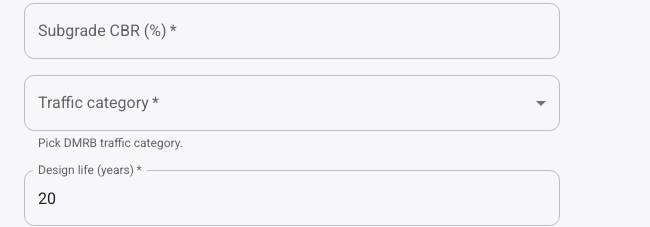
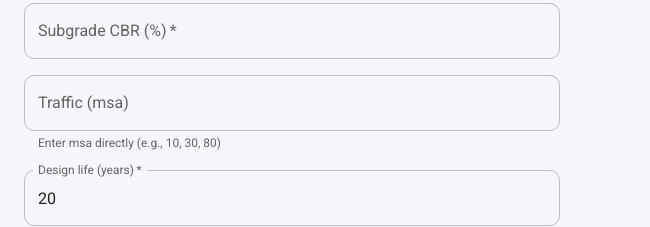
Before and after one commit to olivercook1/thepavementcookbook, a React (Vite) app in the folder pavement-ui/: page / in a window 1280 px wide. Shown: the part 270-497 px from the top of the page, without its empty margins (0-650 px from the left). Built offline with nearby package versions, Linux system fonts and the light colour scheme.

Commit message:
feat(ui): replace Traffic Category with MSA + retro fixes

```diff
--- a/pavement-ui/src/components/CalcForm.jsx
+++ b/pavement-ui/src/components/CalcForm.jsx
@@ -27,21 +27,20 @@ export default function CalcForm({
           fullWidth
         />
 
-        <FormControl fullWidth required
-          error={!!fieldErrors.trafficCategory && (touched.trafficCategory || form.trafficCategory !== "")}>
-          <InputLabel id="tc-label">Traffic category</InputLabel>
-          <Select
-            labelId="tc-label" id="trafficCategory" name="trafficCategory"
-            label="Traffic category" value={form.trafficCategory}
-            onChange={onChange} onBlur={onBlur}
-          >
-            <MenuItem value="" disabled>Choose…</MenuItem>
-            {TC_OPTIONS.map(o => <MenuItem key={o} value={o}>{o}</MenuItem>)}
-          </Select>
-          <FormHelperText>
-            {(touched.trafficCategory || form.trafficCategory !== "") ? fieldErrors.trafficCategory : "Pick DMRB traffic category."}
-          </FormHelperText>
-        </FormControl>
+       <TextField
+  id="msa"
+  name="msa"
+  label="Traffic (msa)"
+  type="number"
+  inputProps={{ min: 0, step: "0.1" }}
+  value={form.msa}
+  onChange={onChange}
+  onBlur={onBlur}
+  error={!!fieldErrors.msa && (touched.msa || form.msa !== "")}
+  helperText={(touched.msa || form.msa !== "") ? fieldErrors.msa : "Enter msa directly (e.g., 10, 30, 80)"}
+  fullWidth
+/>
+
 
         <TextField
           id="designLife" name="designLife" label="Design life (years)" type="number"
--- a/pavement-ui/src/pages/DesignCalc.jsx
+++ b/pavement-ui/src/pages/DesignCalc.jsx
@@ -12,9 +12,12 @@ import { API_BASE, httpText } from "../api/http";
 
 export default function DesignCalc() {
   const [form, setForm] = useState({
-    cbr: "", trafficCategory: "", designLife: "20", pavementType: "flexible",
-    fc2Option: "SUBBASE_ONLY_UNBOUND",
-  });
+  cbr: "", msa: "", designLife: "20", pavementType: "flexible",
+     fc2Option: "SUBBASE_ONLY_UNBOUND",
+  })
+
+
+
 
   const [touched, setTouched] = useState({});
   const [fieldErrors, setFieldErrors] = useState(validateAll(form));
@@ -68,12 +71,13 @@ export default function DesignCalc() {
     if (hasErrors) { setError("Please fix the highlighted fields."); return; }
 
     try {
-      const payload = {
+        const payload = {
         cbr: Number(form.cbr),
-        trafficCategory: form.trafficCategory,
+        msa: Number(form.msa),
         designLife: Number(form.designLife),
         pavementType: form.pavementType,
         fc2Option: form.fc2Option,
+
       };
       const data = await calculateDesign(payload);
       setResult(data);
--- a/pavement-ui/src/utils/validation.js
+++ b/pavement-ui/src/utils/validation.js
@@ -1,5 +1,5 @@
 // src/utils/validation.js
-const TC_OPTIONS = ["2", "3", "4", "5"];
+
 const TYPES = ["flexible", "composite", "rigid"];
 const FC2_OPTIONS = [
   "SUBBASE_ONLY_UNBOUND",
@@ -19,10 +19,16 @@ export function validateField(name, value) {
       if (n > 30) return "CBR must be ≤ 30";
       return undefined;
     }
-    case "trafficCategory":
-      if (!value) return "trafficCategory is required";
-      if (!TC_OPTIONS.includes(value)) return "trafficCategory must be 2, 3, 4 or 5";
+
+    case "msa": {
+      if (value === "" || value === null || value === undefined) return "Required";
+      const n = Number(value);
+      if (!Number.isFinite(n)) return "Enter a number";
+      if (n < 0) return "Must be ≥ 0";
+      if (n > 4000) return "Unusually high";
       return undefined;
+    }
+
     case "designLife": {
       const n = Number(value);
       if (!value) return "designLife is required";
@@ -31,14 +37,19 @@ export function validateField(name, value) {
       if (n > 60) return "designLife must be ≤ 60";
       return undefined;
     }
-    case "pavementType":
+
+    case "pavementType": {
       if (!value) return "pavementType is required";
       if (!TYPES.includes(value)) return "pavementType must be flexible, composite, or rigid";
       return undefined;
-    case "fc2Option":
+    }
+
+    case "fc2Option": {
       if (!value) return "fc2Option is required";
       if (!FC2_OPTIONS.includes(value)) return "Invalid fc2Option";
       return undefined;
+    }
+
     default:
       return undefined;
   }
@@ -47,7 +58,7 @@ export function validateField(name, value) {
 export function validateAll(form) {
   return {
     cbr: validateField("cbr", form.cbr),
-    trafficCategory: validateField("trafficCategory", form.trafficCategory),
+    msa: validateField("msa", form.msa),
     designLife: validateField("designLife", form.designLife),
     pavementType: validateField("pavementType", form.pavementType),
     fc2Option: validateField("fc2Option", form.fc2Option),
```
